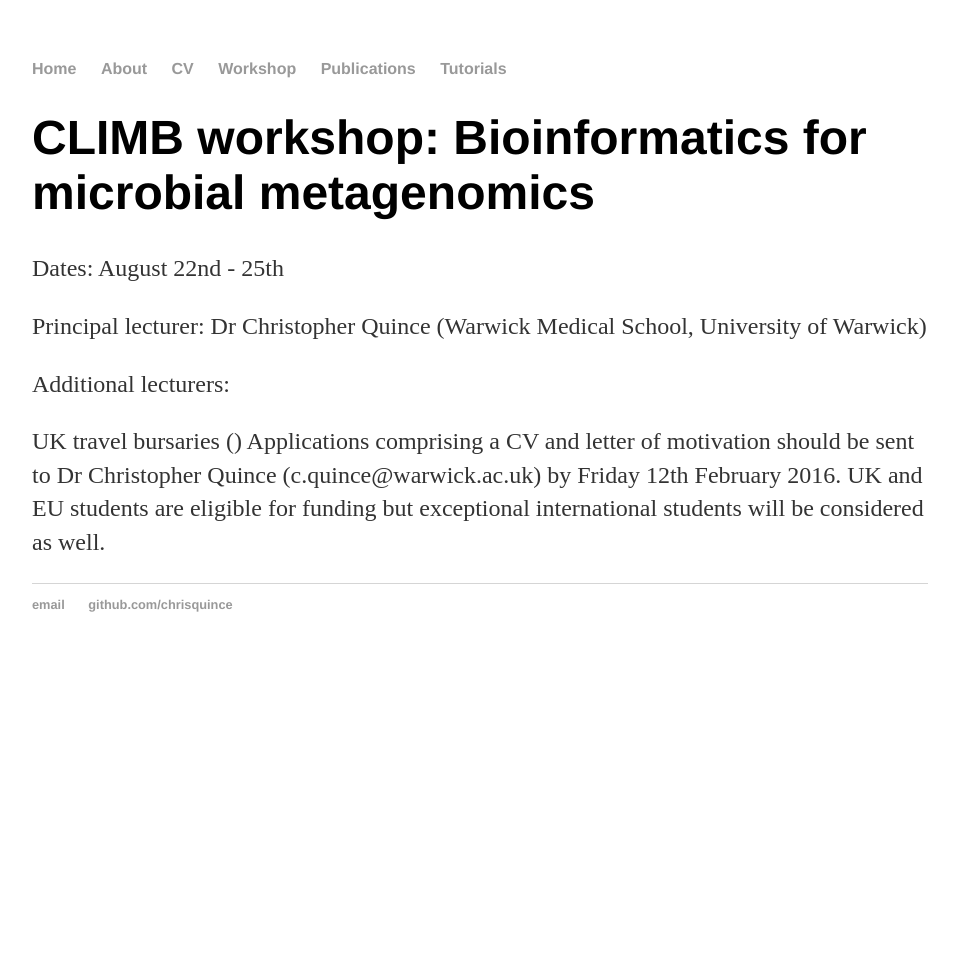
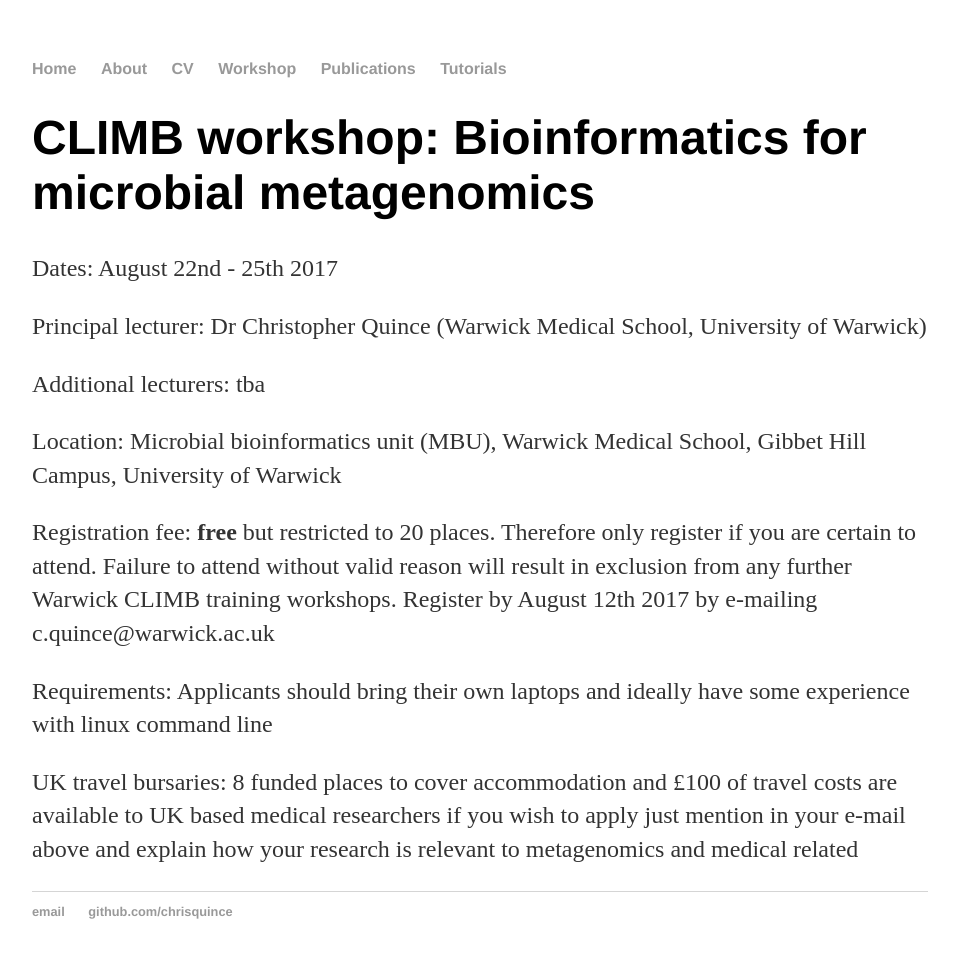
Before and after one commit to chrisquince/chrisquince.github.io, a Jekyll site: the page built from workshop/index.html, in a window 1280 px wide. Shown: the whole page, without its empty margins (160-1119 px from the left). Built offline with Jekyll 4.4.1, drawn with Linux system fonts in a browser that asks for light colours; before the commit the page ends 900 px from its top, so only the background shows below that.

Commit message:
Update workshop

```diff
--- a/workshop/index.html
+++ b/workshop/index.html
@@ -5,14 +5,22 @@
 <div class="blurb">
 	<h1>CLIMB workshop: Bioinformatics for microbial metagenomics</h1>
 
-  <p>Dates: August 22nd - 25th</p>
+  <p>Dates: August 22nd - 25th 2017</p>
 
   <p>Principal lecturer: Dr Christopher Quince (Warwick Medical School, University of Warwick)</p>
 
-  <p>Additional lecturers: </p>
+  <p>Additional lecturers: tba </p>
 
-  <p> UK travel bursaries () Applications comprising a CV and letter of motivation should be sent to
-  Dr Christopher Quince (c.quince@warwick.ac.uk) by Friday 12th February 2016.
-  UK and EU students are eligible for funding but exceptional international students will be considered as well.</p>
+  <p> Location: Microbial bioinformatics unit (MBU), Warwick Medical School, Gibbet Hill Campus, University of Warwick
+
+  <p> Registration fee: <b> free </b> but restricted to 20 places. Therefore only register if you are certain to attend.
+  Failure to attend without valid reason will result in exclusion from any further Warwick CLIMB training workshops.
+  Register by August 12th 2017 by e-mailing c.quince@warwick.ac.uk </p>
+
+  <p> Requirements: Applicants should bring their own laptops and ideally have some experience with linux command line</p>
+
+  <p> UK travel bursaries: 8 funded places to cover accommodation and £100 of travel costs are available to UK
+  based medical researchers if you wish to apply just mention in your e-mail above and explain how your research is relevant to
+  metagenomics and medical related </p>
 
 </div><!-- /.blurb -->
```
